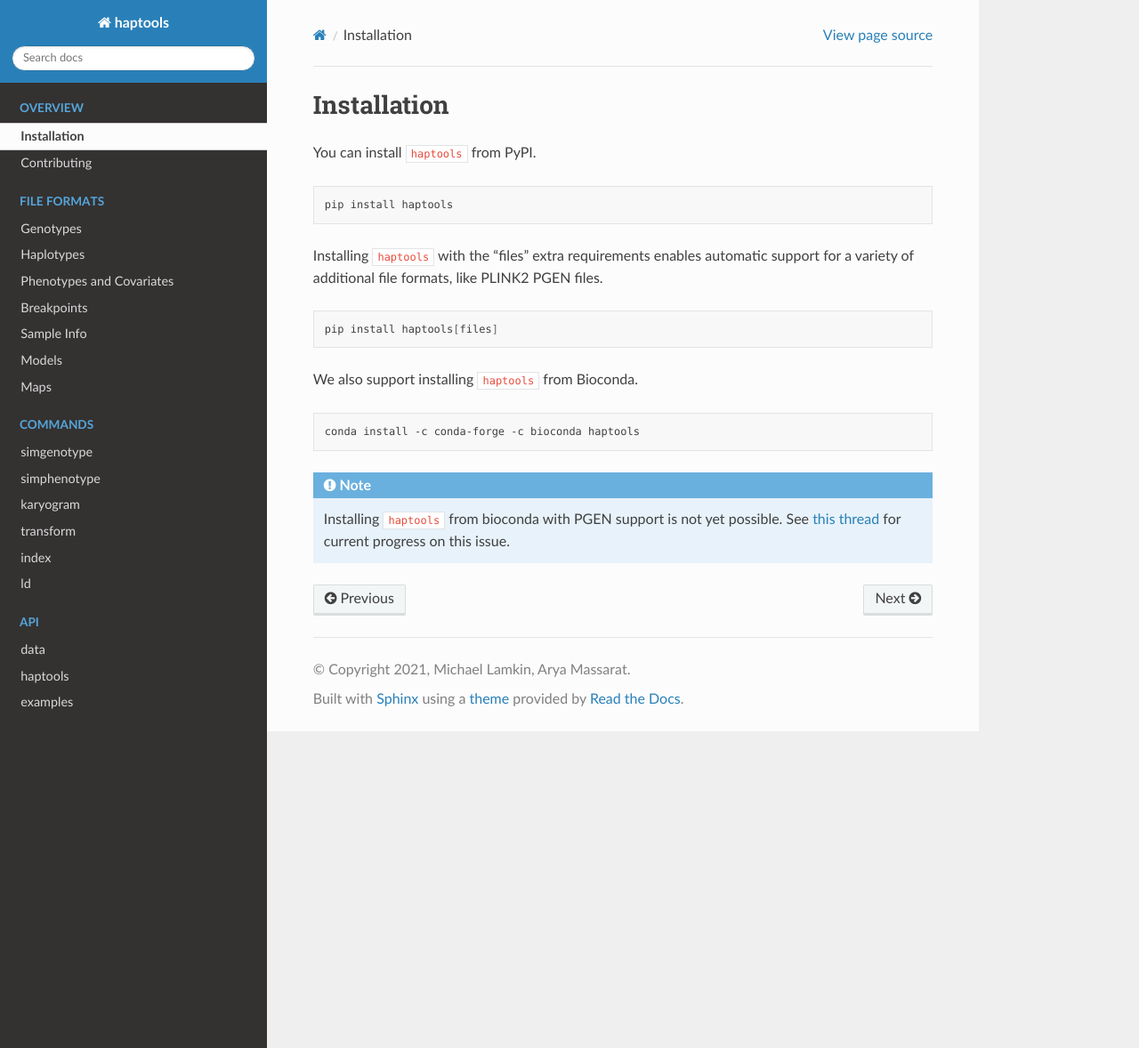
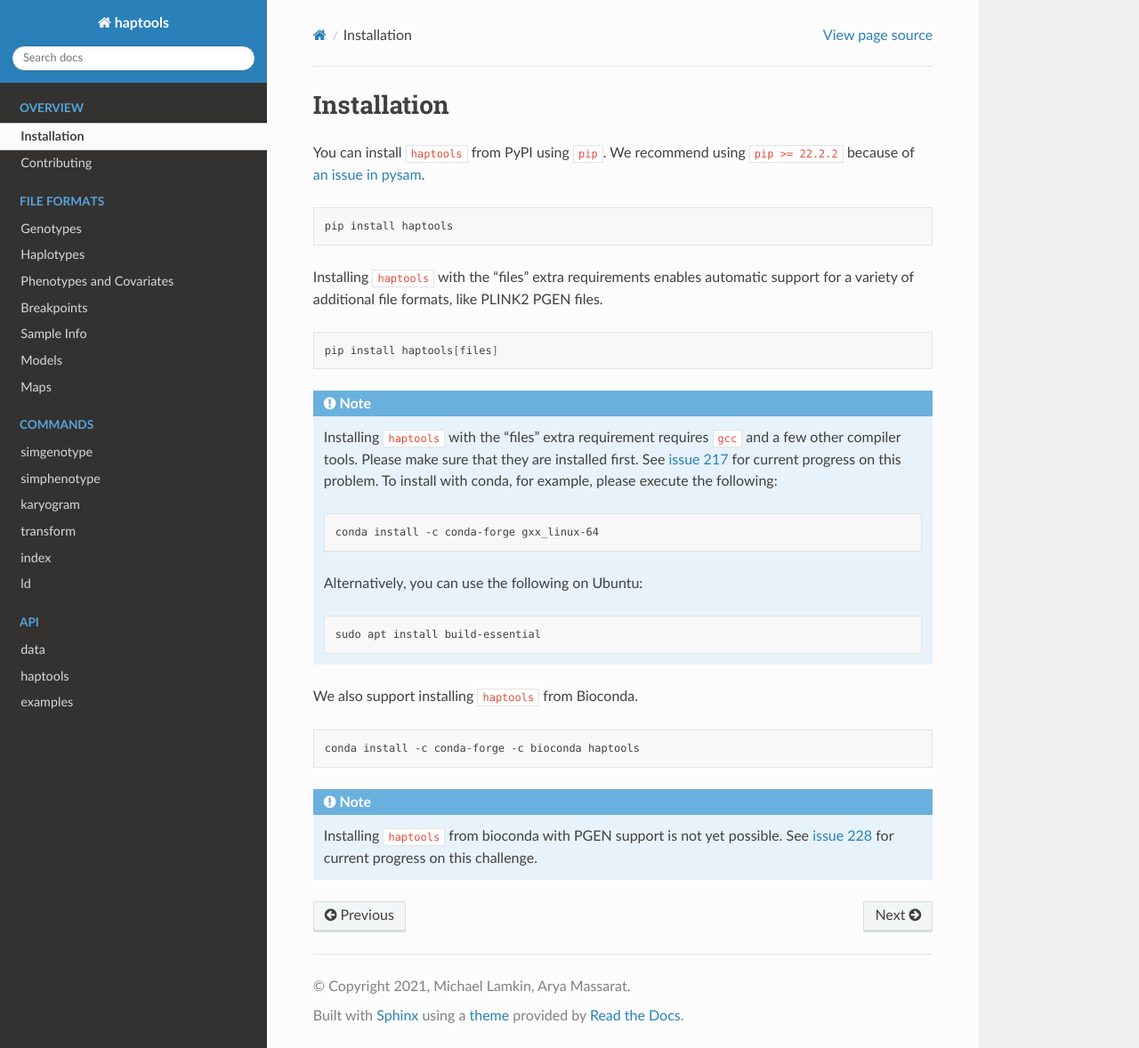
Before and after one commit to CAST-genomics/haptools, a Sphinx documentation site: the page built from docs/project_info/installation.rst, in a window 1280 px wide and 1178 px high. Shown: the whole window at 89% size. Built offline with Sphinx 7.4.7 and the Read the Docs theme 2.0.0, drawn with Linux system fonts in a browser that asks for light colours.

Commit message:
update install instructions

```diff
--- a/docs/project_info/installation.rst
+++ b/docs/project_info/installation.rst
@@ -4,7 +4,7 @@
 Installation
 ============
 
-You can install ``haptools`` from PyPI.
+You can install ``haptools`` from PyPI using ``pip``. We recommend using ``pip >= 22.2.2`` because of `an issue in pysam <https://github.com/pysam-developers/pysam/issues/1132>`_.
 
 .. code-block:: bash
 
@@ -16,6 +16,19 @@ Installing ``haptools`` with the "files" extra requirements enables automatic su
 
    pip install haptools[files]
 
+.. note::
+   Installing ``haptools`` with the "files" extra requirement requires ``gcc`` and a few other compiler tools. Please make sure that they are installed first. See `issue 217 <https://github.com/chrchang/plink-ng/issues/217>`_ for current progress on this problem. To install with conda, for example, please execute the following:
+
+   .. code-block:: bash
+
+      conda install -c conda-forge gxx_linux-64
+
+   Alternatively, you can use the following on Ubuntu:
+
+   .. code-block:: bash
+
+      sudo apt install build-essential
+
 We also support installing ``haptools`` from Bioconda.
 
 .. code-block:: bash
@@ -23,4 +36,4 @@ We also support installing ``haptools`` from Bioconda.
    conda install -c conda-forge -c bioconda haptools
 
 .. note::
-   Installing ``haptools`` from bioconda with PGEN support is not yet possible. See `this thread <https://github.com/chrchang/plink-ng/issues/228>`_ for current progress on this issue.
+   Installing ``haptools`` from bioconda with PGEN support is not yet possible. See `issue 228 <https://github.com/chrchang/plink-ng/issues/228>`_ for current progress on this challenge.
```
